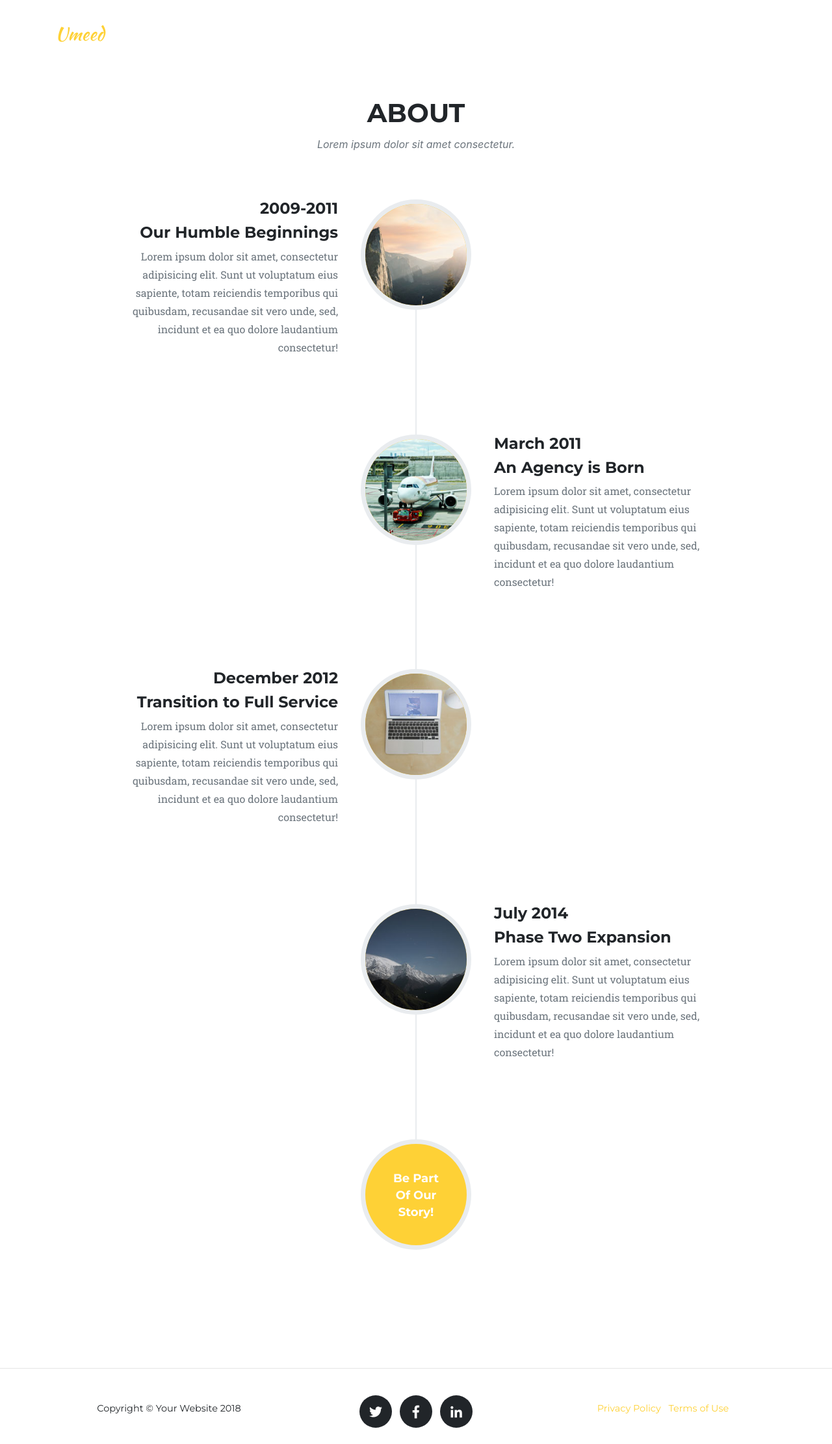
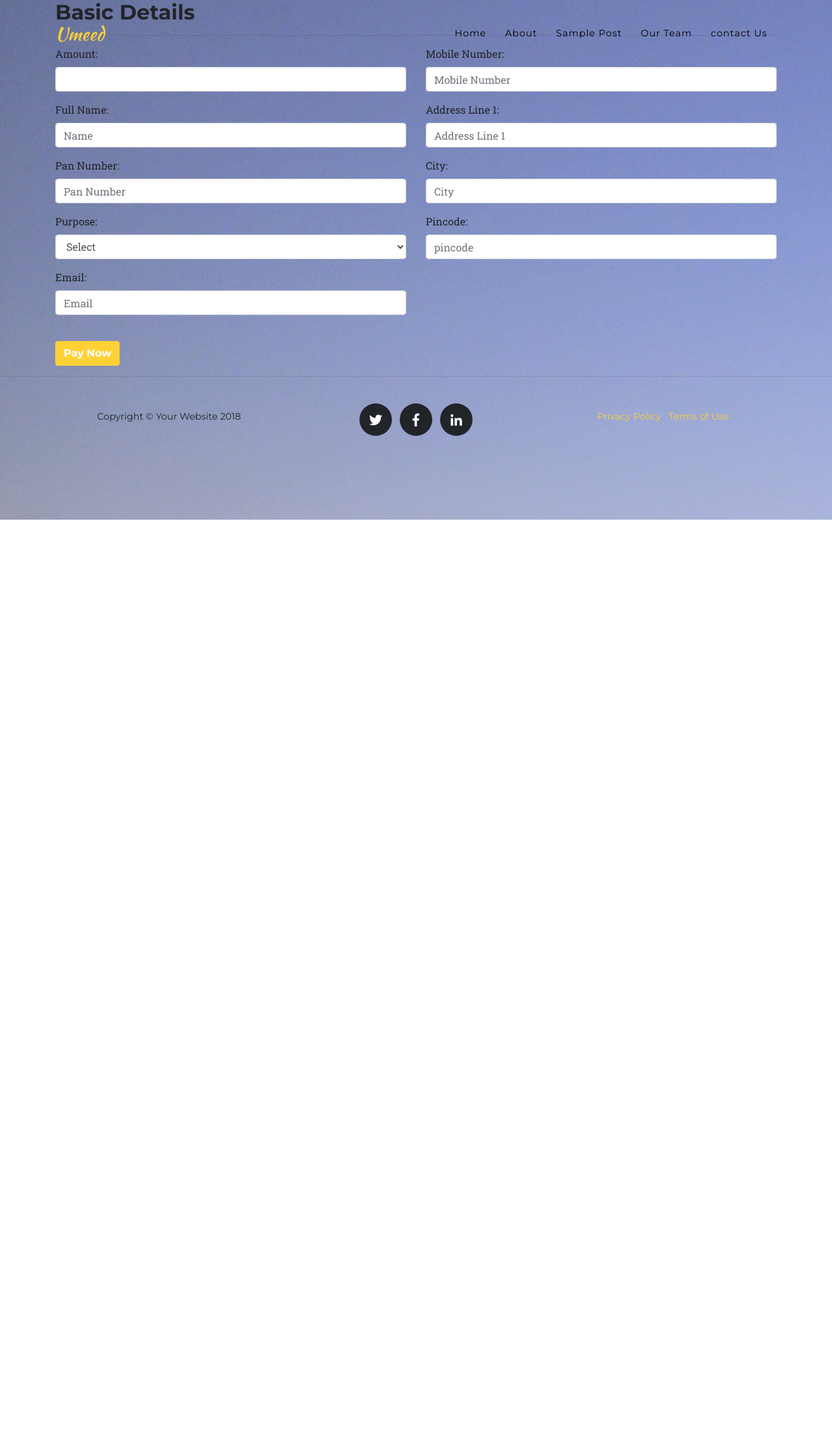
Before and after one commit to nisnt2411/code_fun_do-code_geeks, a Flask app: page /donation in a window 1280 px wide. Shown: the whole page at 65% size. After the commit the page ends 800 px from the top, so only its background shows below. Run offline with Flask 2, Linux system fonts and the light colour scheme; some libraries are stand-ins or nearby versions; some web fonts are replaced.

Commit message:
added routes for volunteer and donation

```diff
--- a/Code_fun_do/templates/donation.html
+++ b/Code_fun_do/templates/donation.html
@@ -1,83 +1,40 @@
 {% extends "layout.html" %}
 {% block body %}
    <!-- About -->
-    <section id="about">
-        <div class="container">
-        <div class="row">
-          <div class="col-lg-12 text-center">
-            <h2 class="section-heading text-uppercase">About</h2>
-            <h3 class="section-subheading text-muted">Lorem ipsum dolor sit amet consectetur.</h3>
-          </div>
-        </div>
-        <div class="row">
-          <div class="col-lg-12">
-            <ul class="timeline">
-              <li>
-                <div class="timeline-image">
-                  <img class="rounded-circle img-fluid" src="img/about/1.jpg" alt="">
-                </div>
-                <div class="timeline-panel">
-                  <div class="timeline-heading">
-                    <h4>2009-2011</h4>
-                    <h4 class="subheading">Our Humble Beginnings</h4>
-                  </div>
-                  <div class="timeline-body">
-                    <p class="text-muted">Lorem ipsum dolor sit amet, consectetur adipisicing elit. Sunt ut voluptatum eius sapiente, totam reiciendis temporibus qui quibusdam, recusandae sit vero unde, sed, incidunt et ea quo dolore laudantium consectetur!</p>
-                  </div>
-                </div>
-              </li>
-              <li class="timeline-inverted">
-                <div class="timeline-image">
-                  <img class="rounded-circle img-fluid" src="img/about/2.jpg" alt="">
-                </div>
-                <div class="timeline-panel">
-                  <div class="timeline-heading">
-                    <h4>March 2011</h4>
-                    <h4 class="subheading">An Agency is Born</h4>
-                  </div>
-                  <div class="timeline-body">
-                    <p class="text-muted">Lorem ipsum dolor sit amet, consectetur adipisicing elit. Sunt ut voluptatum eius sapiente, totam reiciendis temporibus qui quibusdam, recusandae sit vero unde, sed, incidunt et ea quo dolore laudantium consectetur!</p>
-                  </div>
-                </div>
-              </li>
-              <li>
-                <div class="timeline-image">
-                  <img class="rounded-circle img-fluid" src="img/about/3.jpg" alt="">
-                </div>
-                <div class="timeline-panel">
-                  <div class="timeline-heading">
-                    <h4>December 2012</h4>
-                    <h4 class="subheading">Transition to Full Service</h4>
-                  </div>
-                  <div class="timeline-body">
-                    <p class="text-muted">Lorem ipsum dolor sit amet, consectetur adipisicing elit. Sunt ut voluptatum eius sapiente, totam reiciendis temporibus qui quibusdam, recusandae sit vero unde, sed, incidunt et ea quo dolore laudantium consectetur!</p>
-                  </div>
-                </div>
-              </li>
-              <li class="timeline-inverted">
-                <div class="timeline-image">
-                  <img class="rounded-circle img-fluid" src="img/about/4.jpg" alt="">
-                </div>
-                <div class="timeline-panel">
-                  <div class="timeline-heading">
-                    <h4>July 2014</h4>
-                    <h4 class="subheading">Phase Two Expansion</h4>
-                  </div>
-                  <div class="timeline-body">
-                    <p class="text-muted">Lorem ipsum dolor sit amet, consectetur adipisicing elit. Sunt ut voluptatum eius sapiente, totam reiciendis temporibus qui quibusdam, recusandae sit vero unde, sed, incidunt et ea quo dolore laudantium consectetur!</p>
-                  </div>
-                </div>
-              </li>
-              <li class="timeline-inverted">
-                <div class="timeline-image">
-                  <h4>Be Part
-                    <br>Of Our
-                    <br>Story!</h4>
-                </div>
-              </li>
-            </ul>
-          </div>
-        </div>
-      </div>
-    </section>
+            <div class=container>
+                <form class=main-form>
+                    <h2>Basic Details</h2>
+                    <hr>
+                    <div class=row>
+                        <div class=col-lg-6>
+                            <div class=form-group><label for=amount>Amount:</label><input required class=form-control id="amount" name="amount" type="number" min="1" step="1"></div>
+                            <div class=form-group><label for=name>Full Name:</label><input class=form-control id="name" placeholder="Name" required></div>
+                            <div class=form-group><label for=pan>Pan Number:</label><input class=form-control id="pan" name="pan" placeholder="Pan Number"></div>
+
+                            <div class=form-group><label for=purpose>Purpose:</label>
+                            <select class=form-control id="purpose" name="purpose" placeholder="Purpose" required>
+                                <option value="">Select</option>
+          <option value="School to School (Education)">School to School (Education)</option>
+          <option value="NJPC (Health)">NJPC (Health)</option>
+          <option value="Rahat - Floods (Disaster)">Rahat - Floods (Disaster)</option>
+          <option value="Towards overall initiatives">Towards overall initiatives</option>
+                            </select>
+                            </div>
+                            <div class=form-group><label for=email>Email:</label><input class=form-control id="email" type="email" placeholder="Email" required></div>
+
+
+                        </div>
+                        <div class=col-lg-6>
+                            <div class=form-group><label for=mobile>Mobile Number:</label><input class=form-control id="mobile" name="mobile" type="tel" placeholder="Mobile Number" required maxlength="13" minlength="10"></div>
+                            <div class=form-group><label for=address1>Address Line 1:</label><input class=form-control id="address1" name="address1" placeholder="Address Line 1"></div>
+                            <div class=form-group><label for=address1>City:</label><input class=form-control id="address2" name="address2" placeholder="City"></div>
+                            <div class=form-group><label for=pincode>Pincode:</label><input class=form-control id="pincode" name="pincode" placeholder="pincode" maxlength="6" minlength="6"></div>
+                        </div>
+                    </div>
+                    <br>
+                    <div class=row>
+                        <div class=col-lg-4><input class="btn btn-primary" value="Pay Now" type=submit></div>
+                    </div>
+                </form>
+            </div>
     {% endblock %}
--- a/Code_fun_do/templates/index.html
+++ b/Code_fun_do/templates/index.html
@@ -60,9 +60,9 @@
     <header class="masthead">
       <div class="container">
         <div class="intro-text">
-          <div class="intro-lead-in">Welcome To Our Studio!</div>
-          <div class="intro-heading text-uppercase">It's Nice To Meet You</div>
-          <a class="btn btn-primary btn-xl text-uppercase js-scroll-trigger" href="#services">Tell Me More</a>
+          <div class="intro-lead-in">Welcome To Umeed!</div>
+          <div class="intro-heading text-uppercase">No matter where you’re from, how old you are or the skills you have, we need you.</div>
+          <a class="btn btn-primary btn-xl text-uppercase js-scroll-trigger" href="#services">Tell Us More</a>
         </div>
       </div>
     </header>
--- a/Code_fun_do/templates/layout.html
+++ b/Code_fun_do/templates/layout.html
@@ -2,7 +2,11 @@
 <html lang="en">
 
   <head>
-
+    <style>
+    body  {
+         background-image: url("{{url_for('static',filename='img/header-bg.jpg')}}");
+          }
+     </style>
     <meta charset="utf-8">
     <meta name="viewport" content="width=device-width, initial-scale=1, shrink-to-fit=no">
     <meta name="description" content="">
@@ -30,7 +34,7 @@
     <!-- Navigation -->
     <nav class="navbar navbar-expand-lg navbar-light fixed-top" id="mainNav">
       <div class="container">
-        <a class="navbar-brand" href="index.html">Umeed</a>
+        <a class="navbar-brand" href="/">Umeed</a>
         <button class="navbar-toggler navbar-toggler-right" type="button" data-toggle="collapse" data-target="#navbarResponsive" aria-controls="navbarResponsive" aria-expanded="false" aria-label="Toggle navigation">
           Menu
           <i class="fas fa-bars"></i>
@@ -38,19 +42,19 @@
         <div class="collapse navbar-collapse" id="navbarResponsive">
           <ul class="navbar-nav ml-auto">
             <li class="nav-item">
-              <a class="nav-link" href="/">Home</a>
+              <a class="nav-link" href="/" style="color:black">Home</a>
             </li>
             <li class="nav-item">
-              <a class="nav-link" href="/about">About</a>
+              <a class="nav-link" href="/about" style="color:black">About</a>
             </li>
             <li class="nav-item">
-              <a class="nav-link" href="/port">Sample Post</a>
+              <a class="nav-link" href="/port" style="color:black">Sample Post</a>
             </li>
             <li class="nav-item">
-              <a class="nav-link" href="/team">Our Team</a>
+              <a class="nav-link" href="/team" style="color:black">Our Team</a>
             </li>
             <li class="nav-item">
-              <a class="nav-link" href="/contact">contact Us</a>
+              <a class="nav-link" href="/contact" style="color:black">contact Us</a>
             </li>
           </ul>
         </div>
```
Also changed, not shown: Code_fun_do/templates/volunteer.html (+56 -0 lines).
